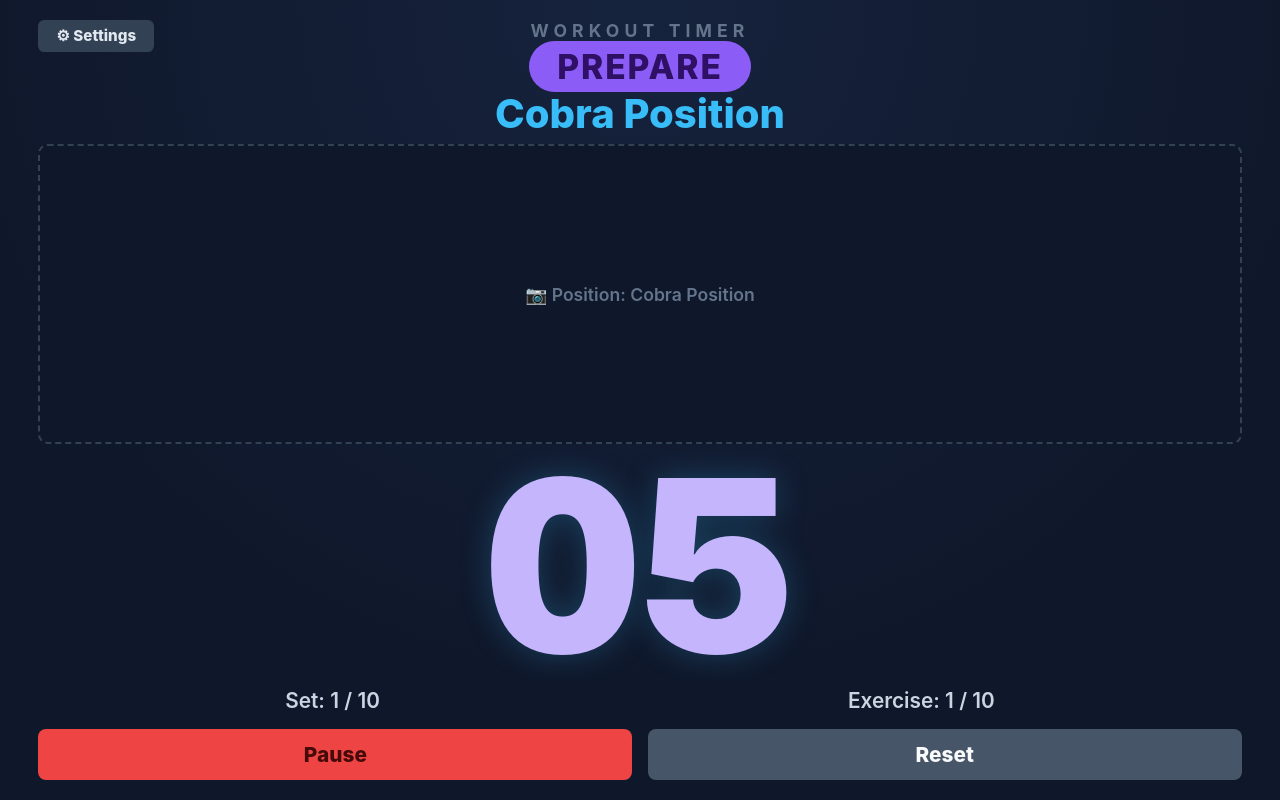
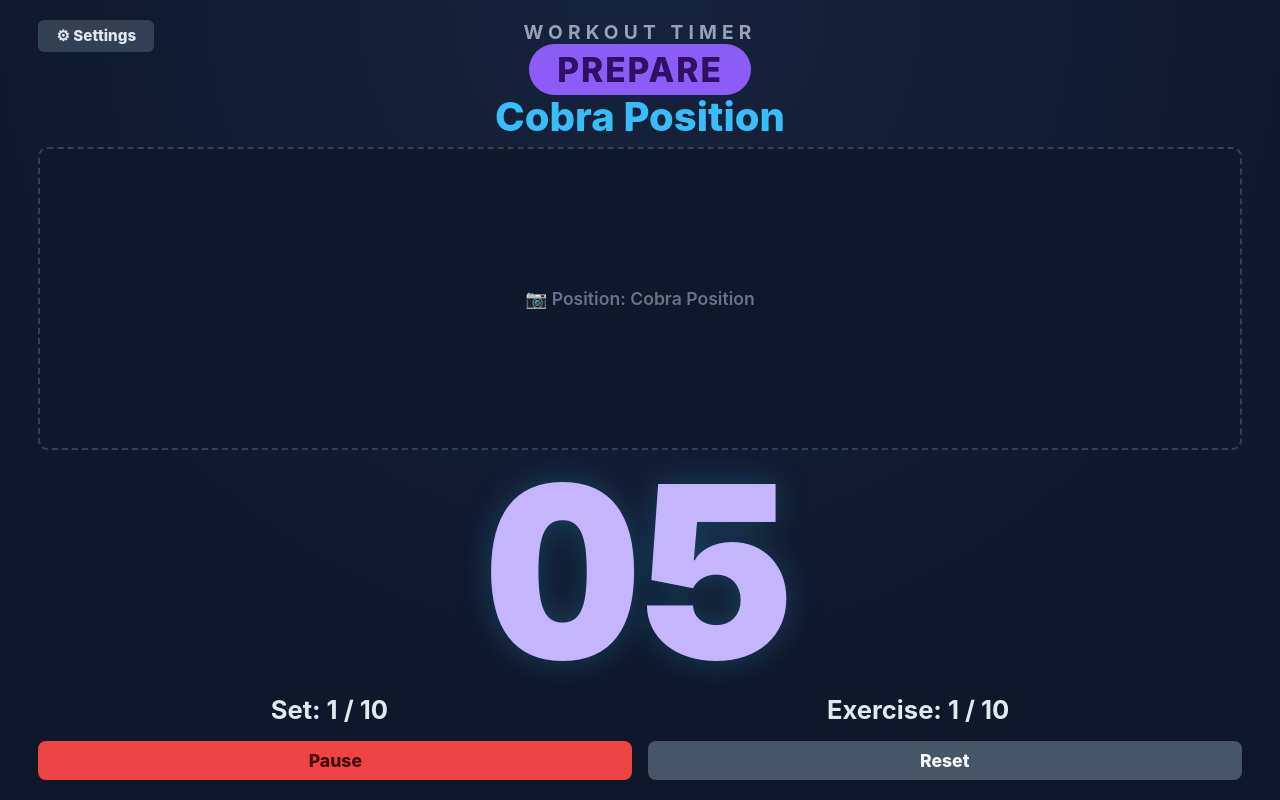
Before and after one commit to zara7003/zara7003.github.io, a plain HTML site: page etimer/index.html in a window 1280 px wide. Drawn offline with Linux system fonts and the light colour scheme.

Commit message:
etimer: bigger timer/stat text for 55-inch viewing, 4K scaling

```diff
--- a/etimer/index.html
+++ b/etimer/index.html
@@ -25,8 +25,8 @@
   }
 
   h1 {
-    font-size: clamp(0.9rem, 2.2vh, 1.6rem);
-    color: #64748b; text-transform: uppercase; letter-spacing: 0.4vw;
+    font-size: clamp(0.9rem, 2.4vh, 2.2rem);
+    color: #94a3b8; text-transform: uppercase; letter-spacing: 0.4vw;
     flex: 0 0 auto;
   }
 
@@ -61,7 +61,7 @@
   .media-placeholder { color: #64748b; font-weight: 600; font-size: clamp(0.8rem, 2.2vh, 1.6rem); padding: 1vh; }
 
   .timer-display {
-    font-size: clamp(4rem, 30vh, 17rem);
+    font-size: 30vh;
     font-weight: 900; line-height: 0.95; flex: 0 0 auto;
     font-variant-numeric: tabular-nums;
     color: #f8fafc;
@@ -73,14 +73,14 @@
 
   .info-row {
     width: 100%; display: flex; justify-content: space-around; align-items: center;
-    font-size: clamp(0.85rem, 2.6vh, 2rem); font-weight: 600; color: #cbd5e1;
+    font-size: clamp(1rem, 3.2vh, 3rem); font-weight: 700; color: #e2e8f0;
     background: #0f172a; padding: 1vh 1vw; border-radius: 1vh; flex: 0 0 auto;
   }
 
   .controls { width: 100%; display: flex; gap: 1.2vw; margin-top: 1vh; flex: 0 0 auto; }
   button {
-    flex: 1; padding: 1.6vh 1vw; border: none; border-radius: 1vh; cursor: pointer;
-    font-size: clamp(0.9rem, 2.6vh, 2rem); font-weight: 800;
+    flex: 1; padding: 1.1vh 1vw; border: none; border-radius: 1vh; cursor: pointer;
+    font-size: clamp(0.9rem, 2.2vh, 2.4rem); font-weight: 800;
     transition: transform .1s;
   }
   button:active { transform: scale(.97); }
```
